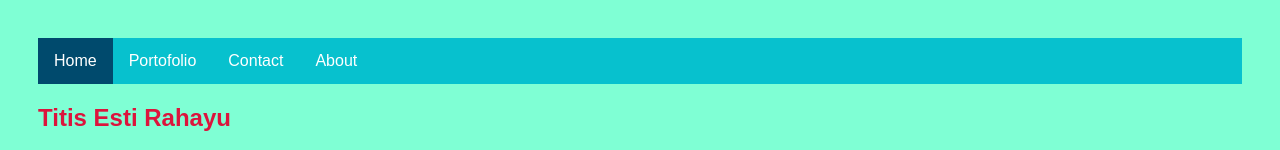
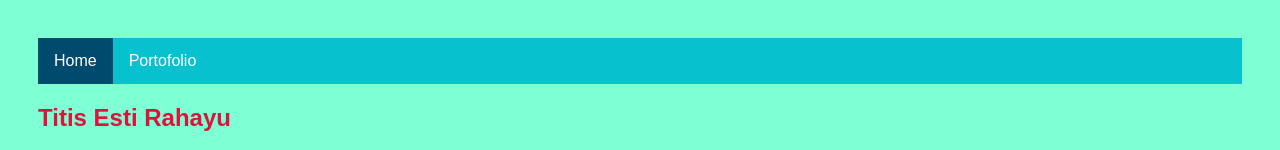
Before and after one commit to titisesti/web-basic-seal, a plain HTML site: page index.html in a window 1280 px wide. Shown: the top 150 px of the page. Drawn offline with Linux system fonts and the light colour scheme.

Commit message:
add menu

```diff
--- a/index.html
+++ b/index.html
@@ -12,8 +12,6 @@
         <ul class="navbar">
             <li><a class="active" href="index.html">Home</a></li>
             <li><a href="portofolio.html">Portofolio</a></li>
-            <li><a href="#contact">Contact</a></li>
-            <li><a href="#about">About</a></li>
         </ul>
 
         <h2>Titis Esti Rahayu</h2>
```
Also changed, not shown: portofolio.html (+0 -2 lines).
